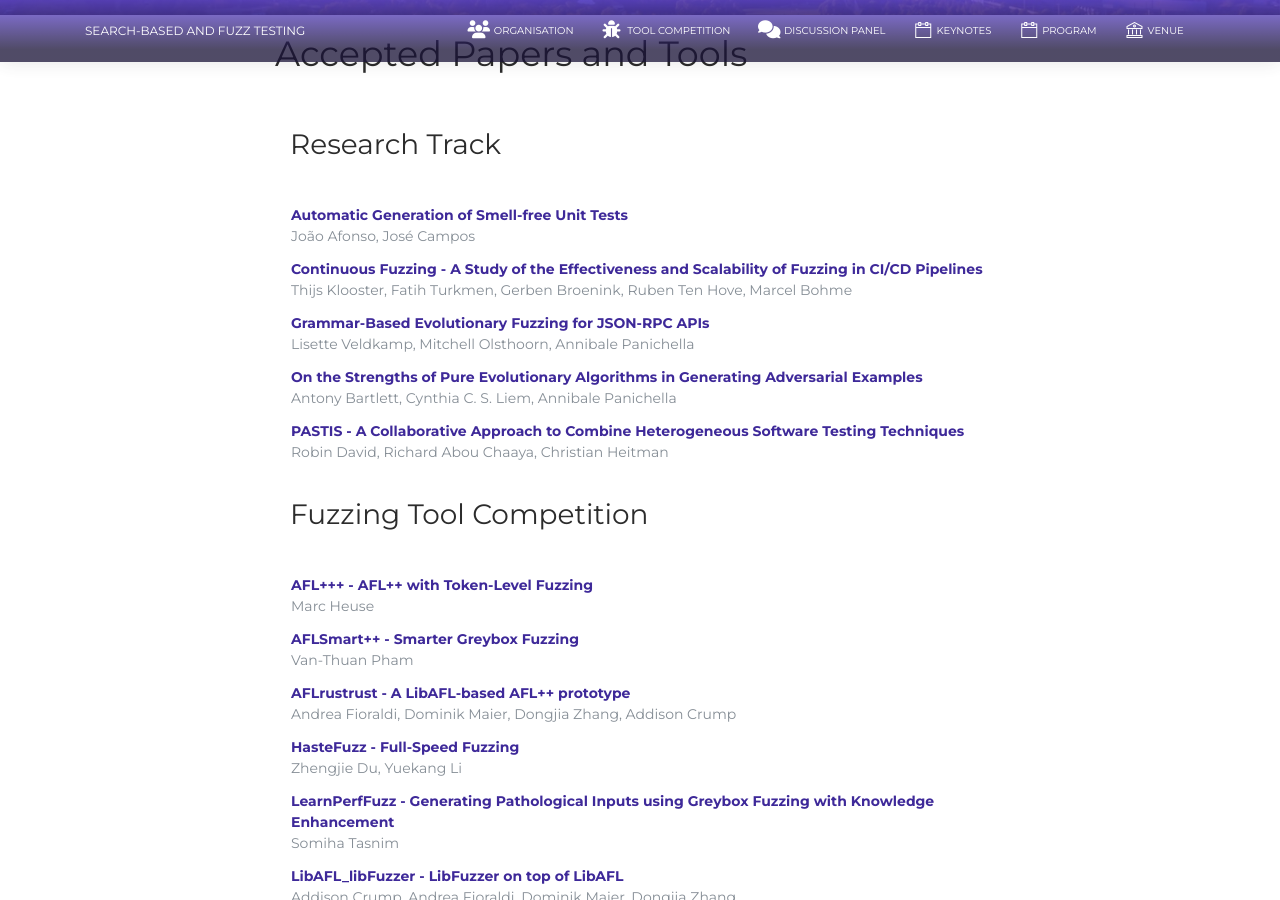
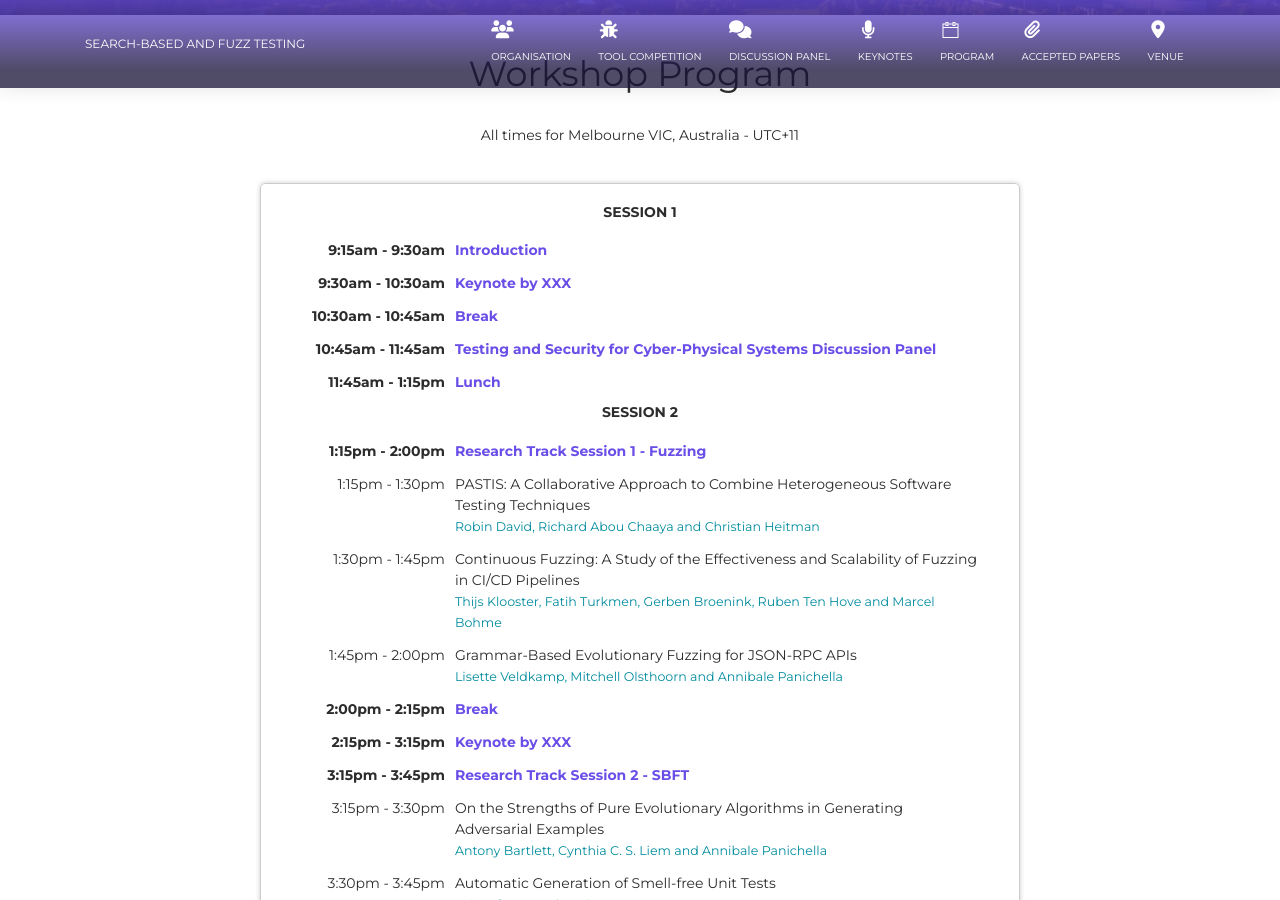
Before and after one commit to sbft23/sbft23.github.io, a Jekyll site: the page built from program/index.html, in a window 1280 px wide and 900 px high, scrolled down 435 px. Built offline with Jekyll 4.4.1, drawn with Linux system fonts in a browser that asks for light colours; nearby versions of some CDN libraries; some of the changed text lies outside the part shown.

Commit message:
Adding program

```diff
--- a/_includes/navbar.html
+++ b/_includes/navbar.html
@@ -13,40 +13,46 @@
         </div>
         <div class="collapse navbar-collapse justify-content-end" id="navigation"
             data-nav-image="/img/blurred-image-1.jpg">
-            <ul class="navbar-nav  ml-auto">
+            <ul class="navbar-nav">
                 <li class="nav-item">
                     <a class="nav-link" href="/organisation/" data-target="/organisation/">
-                        <i class='fa fa-group'></i>
-                        <span>&nbsp;Organisation</span>
+                        <i class='fa fa-group'></i><br/>
+                        <span>Organisation</span>
                     </a>
                 </li>
                 <li class="nav-item">
                     <a class="nav-link" href="/tools/" data-target="/tools/">
-                        <i class='fa fa-bug'></i>
-                        <span>&nbsp;Tool Competition</span>
+                        <i class='fa fa-bug'></i><br/>
+                        <span>Tool Competition</span>
                     </a>
                 </li>
                 <li class="nav-item">
                     <a class="nav-link" href="/panel/" data-target="/panel/">
-                        <i class='fa fa-comments'></i>
-                        <span>&nbsp;Discussion Panel</span>
+                        <i class='fa fa-comments'></i><br/>
+                        <span>Discussion Panel</span>
                     </a>
                 </li>
                 <li class="nav-item">
                     <a class="nav-link" href="/keynotes/" data-target="/keynotes/">
-                        <i class='now-ui-icons ui-1_calendar-60'></i>
+                        <i class='fa fa-microphone'></i><br/>
                         <span>Keynotes</span>
                     </a>
                 </li>
                 <li class="nav-item">
                     <a class="nav-link" href="/program/" data-target="/program/">
-                        <i class='now-ui-icons ui-1_calendar-60'></i>
+                        <i class='now-ui-icons ui-1_calendar-60'></i><br/>
                         <span>Program</span>
                     </a>
                 </li>
                 <li class="nav-item">
+                    <a class="nav-link" href="/papers/" data-target="/program/">
+                        <i class='fa fa-paperclip'></i><br/>
+                        <span>Accepted Papers</span>
+                    </a>
+                </li>
+                <li class="nav-item">
                     <a class="nav-link" href="/venue/" data-target="/venue/">
-                        <i class='now-ui-icons business_bank'></i>
+                        <i class='fa fa-map-marker'></i><br/>
                         <span>Venue</span>
                     </a>
                 </li>
--- a/program/index.html
+++ b/program/index.html
@@ -3,92 +3,127 @@ title: SBFT'23 Program
 layout: default
 ---
 <div class="col-md-8 ml-auto mr-auto text-left">
-    <h2>Accepted Papers and Tools</h2>
+    <div class="row">
+        <div class="ml-auto mr-auto text-left">
+            <div class="section section-team text-center">
+                <div class="container">
+                    <h2 class="subtitle text-center">Workshop Program</h2>
+                    <p>All times for Melbourne VIC, Australia - UTC+11</p>
+                    <br>
+                </div>
+                <table class="schedule">
+                    <tr>
+                        <td colspan="2">
+                            <h6>Session 1</h6>
+                        </td>
+                    </tr>
+                    <tr>
+                        <td class="time">9:15am - 9:30am </td>
+                        <td class="session">Introduction</td>
+                    </tr>
+                    <tr>
+                        <td class="time">9:30am - 10:30am </td>
+                        <td class="session">Keynote by XXX</td>
+                    </tr>
+                    <tr>
+                        <td class="time">10:30am - 10:45am </td>
+                        <td class="session">Break</td>
+                    </tr>
+                    <tr>
+                        <td class="time">10:45am - 11:45am </td>
+                        <td class="session">Testing and Security for Cyber-Physical Systems Discussion Panel</td>
+                    </tr>
+                    <tr>
+                        <td class="time">11:45am - 1:15pm </td>
+                        <td class="session">Lunch</td>
+                    </tr>
+                    <tr>
+                        <td colspan="2">
+                            <h6>Session 2</h6>
+                        </td>
+                    </tr>
+                    <tr>
+                        <td class="time">1:15pm - 2:00pm </td>
+                        <td class="session">Research Track Session 1 - Fuzzing</td>
+                    </tr>
+                    <tr>
+                        <td class="sub-time">1:15pm - 1:30pm </td>
+                        <td class="sub-session"><a target="_blank">PASTIS: A Collaborative Approach to Combine Heterogeneous Software Testing Techniques</a>
+                            <br>
+                            <h3 class="paper-authors-accepted">Robin David, Richard Abou Chaaya and Christian Heitman</h3>
+                        </td>
+                    </tr>
+                    <tr>
+                        <td class="sub-time">1:30pm - 1:45pm </td>
+                        <td class="sub-session"><a target="_blank">Continuous Fuzzing: A Study of the Effectiveness and Scalability of Fuzzing in CI/CD Pipelines</a>
+                            <br>
+                            <h3 class="paper-authors-accepted">Thijs Klooster, Fatih Turkmen, Gerben Broenink, Ruben Ten Hove and Marcel Bohme</h3>
+                        </td>
+                        </td>
+                    </tr>
+                    <tr>
+                        <td class="sub-time">1:45pm - 2:00pm </td>
+                        <td class="sub-session"><a target="_blank">Grammar-Based Evolutionary Fuzzing for JSON-RPC APIs</a>
+                            <br>
+                            <h3 class="paper-authors-accepted">Lisette Veldkamp, Mitchell Olsthoorn and Annibale Panichella</h3>
+                        </td>
+                        </td>
+                    </tr>
+                    <tr>
+                        <td class="time">2:00pm - 2:15pm </td>
+                        <td class="session">Break</td>
+                    </tr>
+                    <tr>
+                        <td class="time">2:15pm - 3:15pm </td>
+                        <td class="session">Keynote by XXX</td>
+                    </tr>
+                    <tr>
+                        <td class="time">3:15pm - 3:45pm </td>
+                        <td class="session">Research Track Session 2 - SBFT</td>
+                    </tr>
+                    <tr>
+                        <td class="sub-time">3:15pm - 3:30pm </td>
+                        <td class="sub-session"><a target="_blank">On the Strengths of Pure Evolutionary Algorithms in Generating Adversarial Examples</a>
+                            <br>
+                            <h3 class="paper-authors-accepted">Antony Bartlett, Cynthia C. S. Liem and Annibale Panichella</h3>
+                        </td>
+                    </tr>
+                    <tr>
+                        <td class="sub-time">3:30pm - 3:45pm </td>
+                        <td class="sub-session"><a target="_blank">Automatic Generation of Smell-free Unit Tests</a>
+                            <br>
+                            <h3 class="paper-authors-accepted">João Afonso and José Campos</h3>
+                        </td>
+                        </td>
+                    </tr>
+                    <tr>
+                        <td class="time">3:45pm - 4:00pm </td>
+                        <td class="session">Break</td>
+                    </tr>
+                    <tr>
+                        <td colspan="2">
+                            <h6>Session 3</h6>
+                        </td>
+                    </tr>
+                    <tr>
+                        <td class="time">4:00pm - 4:45pm </td>
+                        <td class="session">Fuzzing Tool Competition</td>
+                    </tr>
+                    <tr>
+                        <td class="time">4:45pm - 5:30pm </td>
+                        <td class="session">Java Tool Competition</td>
+                    </tr>
+                    <tr>
+                        <td class="time">5:30pm - 6:15pm </td>
+                        <td class="session">CPS Tool Competition</td>
+                    </tr>
+                    <tr>
+                        <td class="time">6:15pm - 6:30pm </td>
+                        <td class="session">Awards and Closing</td>
+                    </tr>
+                </table>
 
-    <br>
-
-    <div class="container">
-        <h3>Research Track</h3>
-        <div class="table-condensed">
-            <table class="committee-table">
-                {% assign papers = site.data.program.researchpapers | sort: "title" %}
-                {% for paper in papers %}
-                <tr>
-                    <td>
-                        <b class="text-left text-primary">{{paper.title}}</b>
-                        <br />
-                        <span class="text-left text-secondary">{{paper.authors}}</span>
-                    </td>
-                </tr>
-                {% endfor %}
-            </table>
+            </div>
         </div>
     </div>
-
-    <br>
-
-    <div class="container">
-        <h3>Fuzzing Tool Competition</h3>
-        <div class="table-condensed">
-            <table class="committee-table">
-                {% assign tools = site.data.program.fuzztools | sort: "title" %}
-                {% for tool in tools %}
-                <tr>
-                    <td>
-                        <b class="text-left text-primary">{{tool.title}}</b>
-                        <br />
-                        <span class="text-left text-secondary">{{tool.authors}}</span>
-                    </td>
-                </tr>
-                {% endfor %}
-            </table>
-        </div>
-    </div>
-
-    <br>
-
-    <div class="container">
-        <h3>Java Tool Competition</h3>
-        <div class="table-condensed">
-            <table class="committee-table">
-                {% assign javatools = site.data.program.javatools | sort: "title" %}
-                {% for javatool in javatools %}
-                <tr>
-                    <td>
-                        <b class="text-left text-primary">{{javatool.title}}</b>
-                        <br />
-                        <span class="text-left text-secondary">{{javatool.authors}}</span>
-                    </td>
-                </tr>
-                {% endfor %}
-            </table>
-        </div>
-    </div>
-
-    <br>
-
-    <div class="container">
-        <h3>CPS Tool Competition</h3>
-        <div class="table-condensed">
-            <table class="committee-table">
-                {% assign cpstools = site.data.program.cpstools | sort: "title"%}
-                {% for cpstool in cpstools %}
-                <tr>
-                    <td>
-                        <b class="text-left text-primary">{{cpstool.title}}</b>
-                        <br />
-                        <span class="text-left text-secondary">{{cpstool.authors}}</span>
-                    </td>
-                </tr>
-                {% endfor %}
-            </table>
-        </div>
-    </div>
-
-    <br>
-
-    <h2>Program</h2>
-    <div class="container">
-        TBA
-    </div>
 </div>
```
Also changed, not shown: papers/index.html (added, +87 -0 lines).
